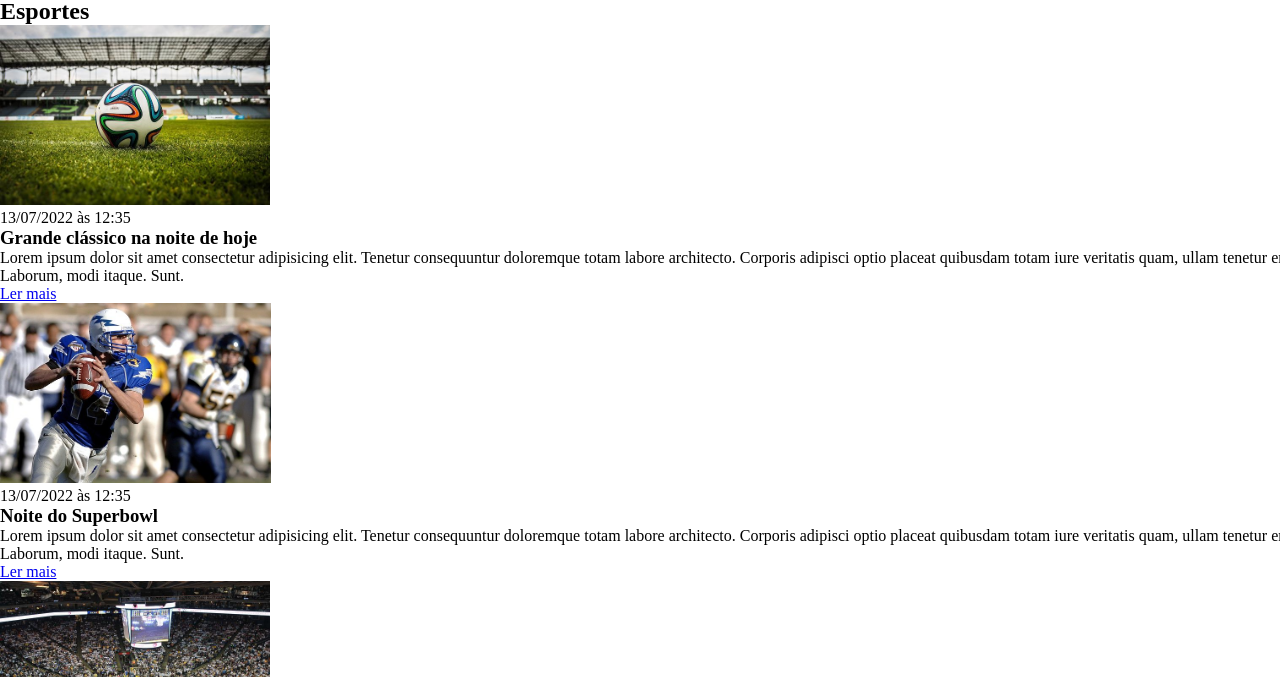
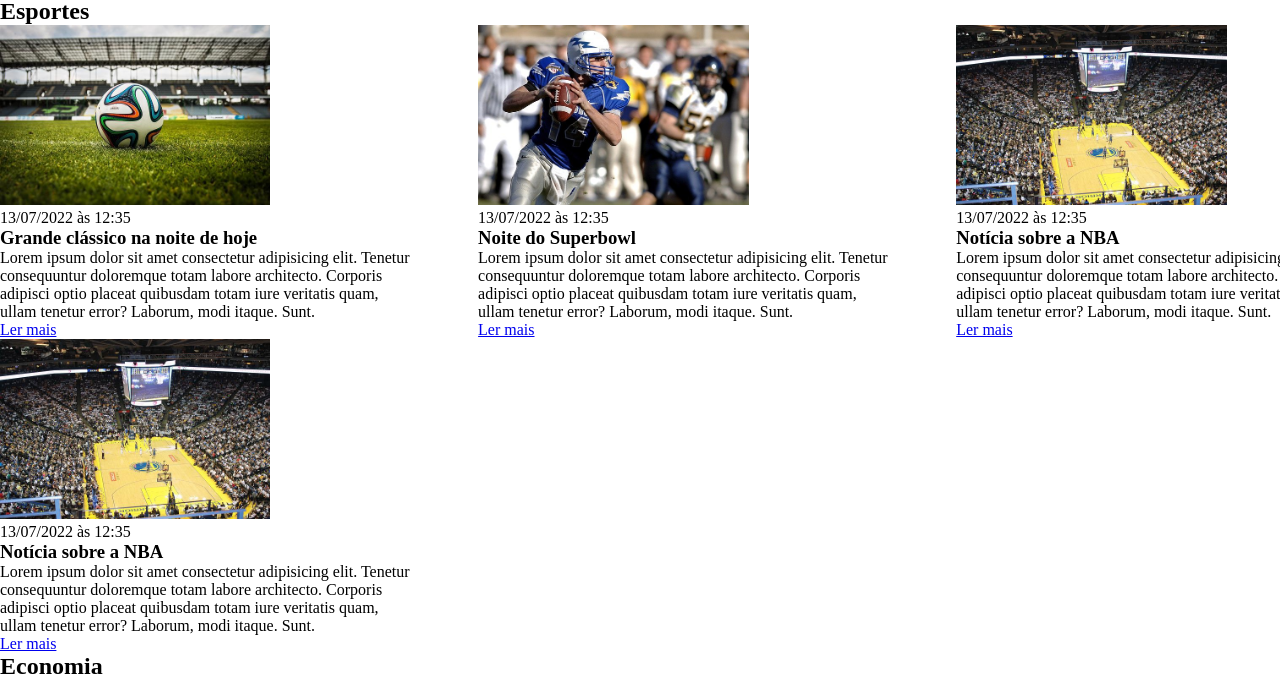
Before and after one commit to LSkripe/Atividade-CSS-, a plain HTML site: page index.html in a window 1280 px wide. Shown: the part 57-734 px from the top of the page. Drawn offline with Linux system fonts and the light colour scheme.

Commit message:
correção de código

```diff
--- a/main.css
+++ b/main.css
@@ -15,7 +15,7 @@ header li {
 
 .articles {
     display: flex;
-    flex-wrap:wrap;
+    flex-wrap: wrap;
     justify-content: space-between;
 }
 
@@ -23,6 +23,6 @@ header li {
     height: 180px;
 }
 
-.articles articles {
+.articles article {
     width: 30%;
 }
```
